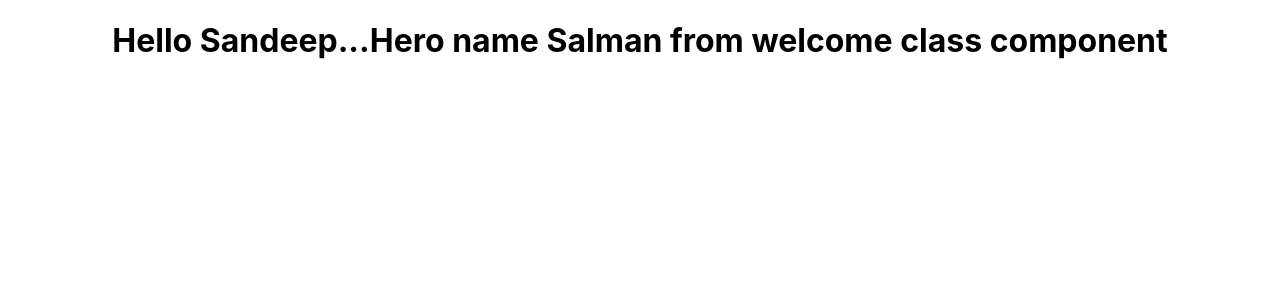
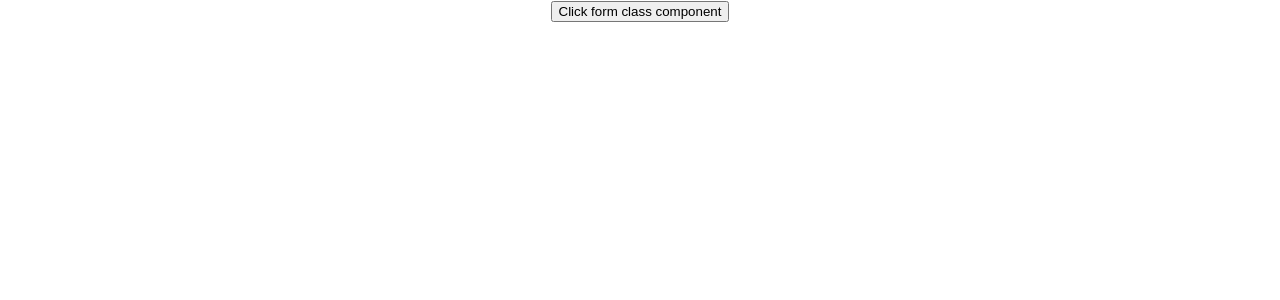
Before and after one commit to SandeepKumar377/code-evolution-tut, a React (Create React App) app: page / in a window 1280 px wide. Shown: the top 300 px of the page. Built offline with nearby package versions, Linux system fonts and the light colour scheme.

Commit message:
use event handler

```diff
--- a/src/App.js
+++ b/src/App.js
@@ -1,5 +1,7 @@
 import './App.css';
+import ClassClick from './components/ClassClick';
 import Counter from './components/Counter';
+import FunctionClick from './components/FunctionClick';
 import Greet from './components/Greet';
 import Hello from './components/Hello';
 import Message from './components/Message';
@@ -8,7 +10,8 @@ import Welcome from './components/Welcome';
 function App() {
   return (
     <div className="App">
-
+      {/* <FunctionClick /> */}
+      <ClassClick />
       {/* <Counter/> */}
 
       {/* <Message /> */}
@@ -19,7 +22,7 @@ function App() {
       <Greet name="Sendy" heroName="Ajay">
         <button>Action</button>
       </Greet > */}
-       <Welcome name="Sandeep"  heroName="Salman"/>
+      {/* <Welcome name="Sandeep"  heroName="Salman"/> */}
       {/* <Greet name="Deep" heroName="Sanjay"/>
       <Welcome name="Ajay" heroName="Ajay"/>
       <Welcome name="Sanjay" heroName="Sanjay"/>
--- /dev/null
+++ b/src/components/ClassClick.js
@@ -0,0 +1,15 @@
+import React, { Component } from 'react'
+
+class ClassClick extends Component {
+    clickHere=()=>{
+        console.log("Click from Class")
+    }
+    render() {
+        return (
+            <div>
+                <button onClick={this.clickHere}>Click form class component</button>
+            </div>
+        )
+    }
+}
+export default ClassClick
--- /dev/null
+++ b/src/components/FunctionClick.js
@@ -0,0 +1,16 @@
+import React from 'react'
+
+function FunctionClick() {
+
+   const clickHere=()=>{
+       console.log("Button clicked")
+    }
+
+    return (
+        <div>
+            <button onClick={clickHere}>Click here</button>
+        </div>
+    )
+}
+
+export default FunctionClick
```
